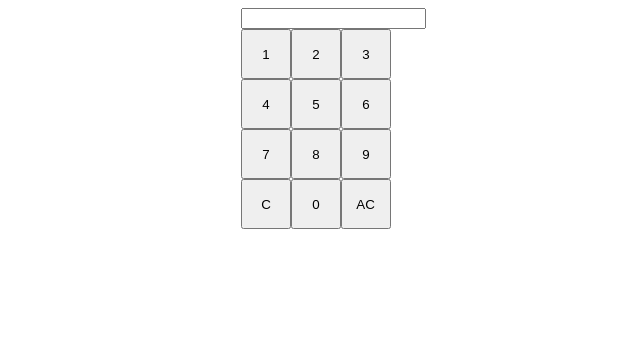
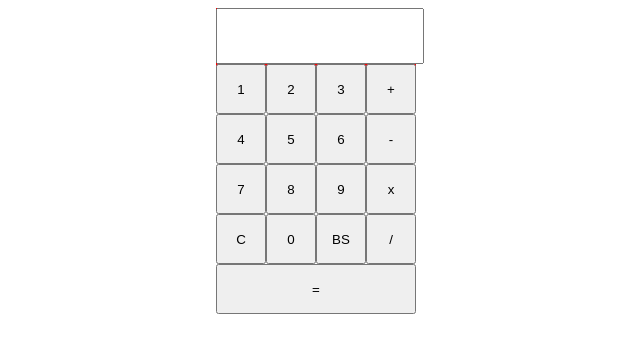
Before and after one commit to MikkalMc/jscalculator, a plain HTML site: page index.html in a window 1280 px wide. Shown: the whole page, without its empty margins (324-964 px from the left). Drawn offline with nearby package versions, Linux system fonts and the light colour scheme; files that its build step writes are made by us from their sources.

Commit message:
functionality done

```diff
--- a/app/styles/main.scss
+++ b/app/styles/main.scss
@@ -1,13 +1,23 @@
 #calc-container {
-	width: 150px;
+	width: 200px;
 	height: 100px;
 	margin: auto;
+	border: 50px;
+	background-color: red;
 	form {
+		#answer {
+			display: inline-block;
+			height: 50px;
+			width: 200px;
+		}
 		.num {
 			float: left;
 			display: inline-block;
 			height: 50px;
 			width: 50px;
 		}
+		#equals {
+			width: 200px;
+		}
 	}
 }
--- a/index.html
+++ b/index.html
@@ -3,26 +3,32 @@
 <head>
 	<title>JavaScript Calculator</title>
 	<link rel="stylesheet" href="public/output.css">
+	<script src="./scripts.js"></script>
+
 </head>
 <body>
 	<div id="calc-container">
 		<form name="calculator">
-			<input type="text" name="total">
+			<input type="text" id="answer" name="total">
 			<br>
-			<input type="button" value=" 1 " class="num" onclick="calculator.total.value += '1'">
-			<input type="button" value=" 2 " class="num" onclick="calculator.total.value += '2'">
-			<input type="button" value=" 3 " class="num" onclick="calculator.total.value += '3'">
-			<input type="button" value=" 4 " class="num" onclick="calculator.total.value += '4'">
-			<input type="button" value=" 5 " class="num" onclick="calculator.total.value += '5'">
-			<input type="button" value=" 6 " class="num" onclick="calculator.total.value += '6'">
-			<input type="button" value=" 7 " class="num" onclick="calculator.total.value += '7'">
-			<input type="button" value=" 8 " class="num" onclick="calculator.total.value += '8'">
-			<input type="button" value=" 9 " class="num" onclick="calculator.total.value += '9'">
-			<input type="button" value=" C " class="num">
-			<input type="button" value=" 0 " class="num" onclick="calculator.total.value += '0'">
-			<input type="button" value=" AC " class="num">
+			<input type="button" value="1" class="num" onclick="calculator.total.value += '1'">
+			<input type="button" value="2" class="num" onclick="calculator.total.value += '2'">
+			<input type="button" value="3" class="num" onclick="calculator.total.value += '3'">
+			<input type="button" value="+" class="num" onclick="calculator.total.value += '+'">
+			<input type="button" value="4" class="num" onclick="calculator.total.value += '4'">
+			<input type="button" value="5" class="num" onclick="calculator.total.value += '5'">
+			<input type="button" value="6" class="num" onclick="calculator.total.value += '6'">
+			<input type="button" value="-" class="num" onclick="calculator.total.value += '-'">
+			<input type="button" value="7" class="num" onclick="calculator.total.value += '7'">
+			<input type="button" value="8" class="num" onclick="calculator.total.value += '8'">
+			<input type="button" value="9" class="num" onclick="calculator.total.value += '9'">
+			<input type="button" value="x" class="num" onclick="calculator.total.value += '*'">
+			<input type="button" value="C" class="num" id="clear" onclick="clearAnswer();">
+			<input type="button" value="0" class="num" onclick="calculator.total.value += '0'">
+			<input type="button" value="BS" class="num" id="backspace" onclick="backSpace();">
+			<input type="button" value="/" class="num" onclick="calculator.total.value += '/'">
+			<input type="button" value="=" class="num" id="equals" onclick="evaluateCalc()">
 		</form>
 	</div>
-	<script src="scripts.js"></script>
 </body>
 </html>
--- a/scripts.js
+++ b/scripts.js
@@ -10,6 +10,7 @@ var totalNum = 0;
 		document.getElementById('answer').value = text;
 	}
 
-	function evaluate() {
-		eval(document.getElementById('answer').value);
+	function evaluateCalc() {
+		document.getElementById('answer').value = eval(document.getElementById('answer').value);
+
 	}
```
Also changed, not shown: public/output.css (added), 1 other file.
